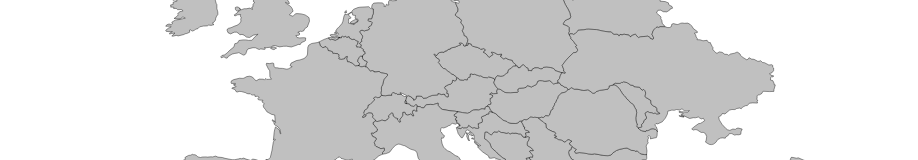
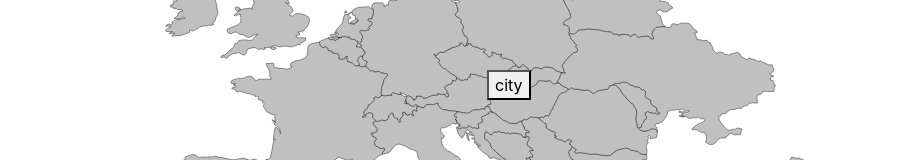
Before and after one commit to Hold-Krykke/3SemProject_FrontEnd, a React (Create React App) app: page /result in a window 1280 px wide. Shown: the part 501-661 px from the top of the page, without its empty margins (253-1171 px from the left). Built offline with nearby package versions, Linux system fonts and the light colour scheme.

Commit message:
zoom in/out

```diff
--- a/src/components/EuropeMap.jsx
+++ b/src/components/EuropeMap.jsx
@@ -30,6 +30,7 @@ const EuropeMap = () => {
             let output = document.getElementById("outputCountry");
             let mainSVG = document.getElementById("svg2");
             let previousTarget = "";
+            const viewBoxInitValue = mainSVG.getAttribute('viewBox');
 
             let highlightStyle =
                 "fill:#29B6F6;stroke:#black;stroke-width:0.11153841;stroke-miterlimit:4;stroke-dasharray:none";
@@ -47,7 +48,7 @@ const EuropeMap = () => {
 
                 let targetID = event.target.id;
 
-                zoomAndPan(mainSVG, targetID);
+                zoomAndPan(mainSVG, targetID, viewBoxInitValue);
                 //Part that fetches country name and displays it
                 if (targetID === "svg2") {
                     output.innerHTML = "---";
@@ -70,6 +71,7 @@ const EuropeMap = () => {
             });
         }
         setupCountryChooser();
+
     }, []);
 
     return (
@@ -77,17 +79,27 @@ const EuropeMap = () => {
             <p>Semester Project</p>
             <h3>Choose a country</h3>
             <br></br>
-            <div name="europeMapDiv" dangerouslySetInnerHTML={createMarkup()}></div>
+            <div style={{ position: "relative", display: "inline-block" }}>
+                <div name="europeMapDiv" style={{ display: "inline-block" }} dangerouslySetInnerHTML={createMarkup()}>
+                </div>
+
+                <button style={{ position: "absolute", top: "425px", left: "600px" }} onClick={testClickListener} value="city">city</button>
+
+
+            </div>
             <div id="outputCountry"></div>
         </>
     );
 };
 
+function testClickListener(event) {
+    alert(event.target.value);
+}
+
 // for work with zoom/pan in next pull-request
 // this is just initial trying to understand how to manipulate viewbox
 // and how to use bbox and viewport
-function zoomAndPan(mainSVG, pathElementID) {
-    let viewBoxInitValue = mainSVG.getAttribute('viewBox');
+function zoomAndPan(mainSVG, pathElementID, viewBoxInitValue) {
     console.log('viewBoxInitValue ', viewBoxInitValue);
     let bboxPath = document.getElementById(pathElementID).getBoundingClientRect();
     let bboxSvg = document.getElementById('svg2').getBoundingClientRect();
@@ -107,7 +119,19 @@ function zoomAndPan(mainSVG, pathElementID) {
     let xCenter = xCenterCountry - (widthCountry / 2);
     let yCenter = yCenterCountry - (heightCountry / 2);
 
-    mainSVG.setAttribute("viewBox", xCenter + " " + yCenter + " " + widthCountry + " " + heightCountry);
+    let zoomedIn = viewBoxInitValue !== mainSVG.getAttribute('viewBox');
+
+    if (zoomedIn) {
+        mainSVG.setAttribute("viewBox", viewBoxInitValue);
+        console.log('VIEWBOX SET TO INIT', mainSVG.getAttribute('viewBox'));
+        console.log('ZOOMEDIN IF', zoomedIn);
+    } else {
+        mainSVG.setAttribute("viewBox", xCenter + " " + yCenter + " " + widthCountry + " " + heightCountry);
+        console.log('VIEWBOX SET TO ZOOM', mainSVG.getAttribute('viewBox'));
+        console.log('ZOOMEDIN ELSE', zoomedIn);
+    }
+
+
 }
 
 export default EuropeMap;
```
